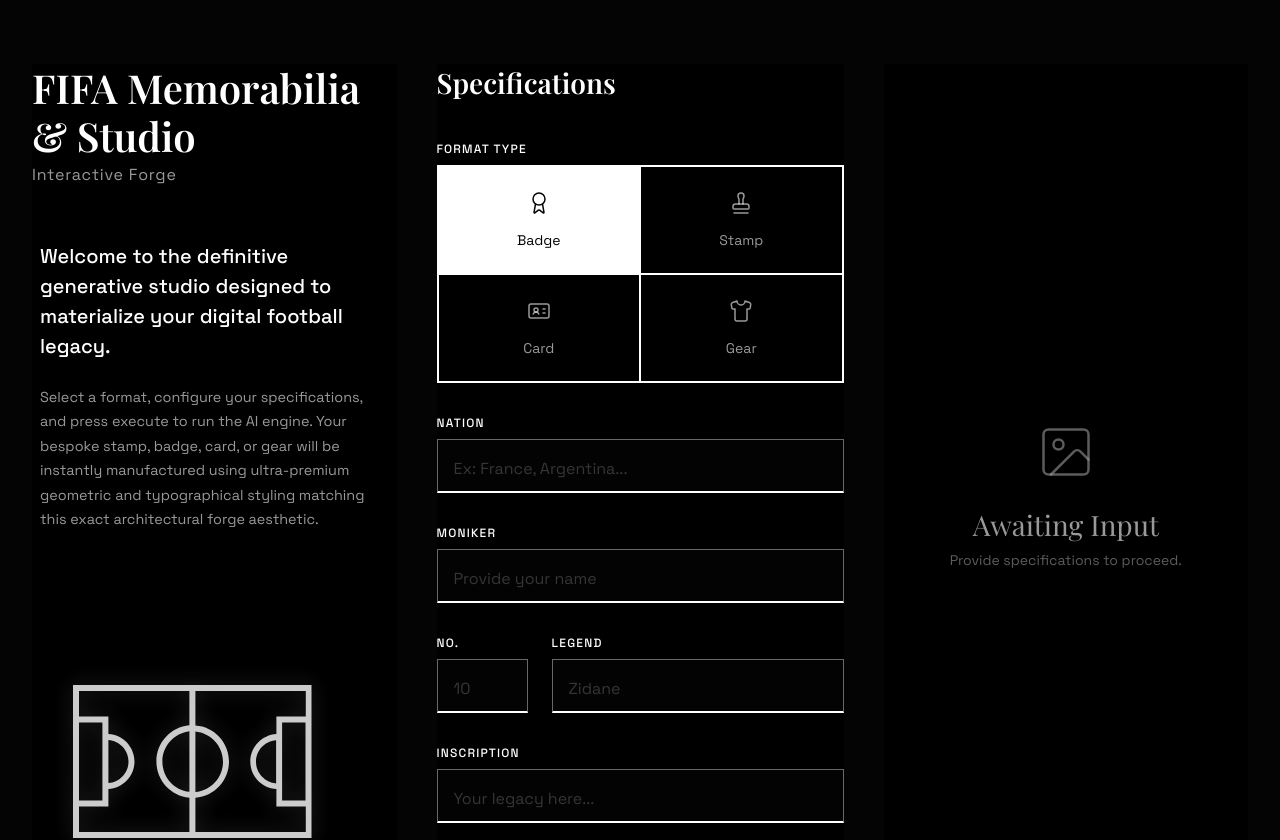
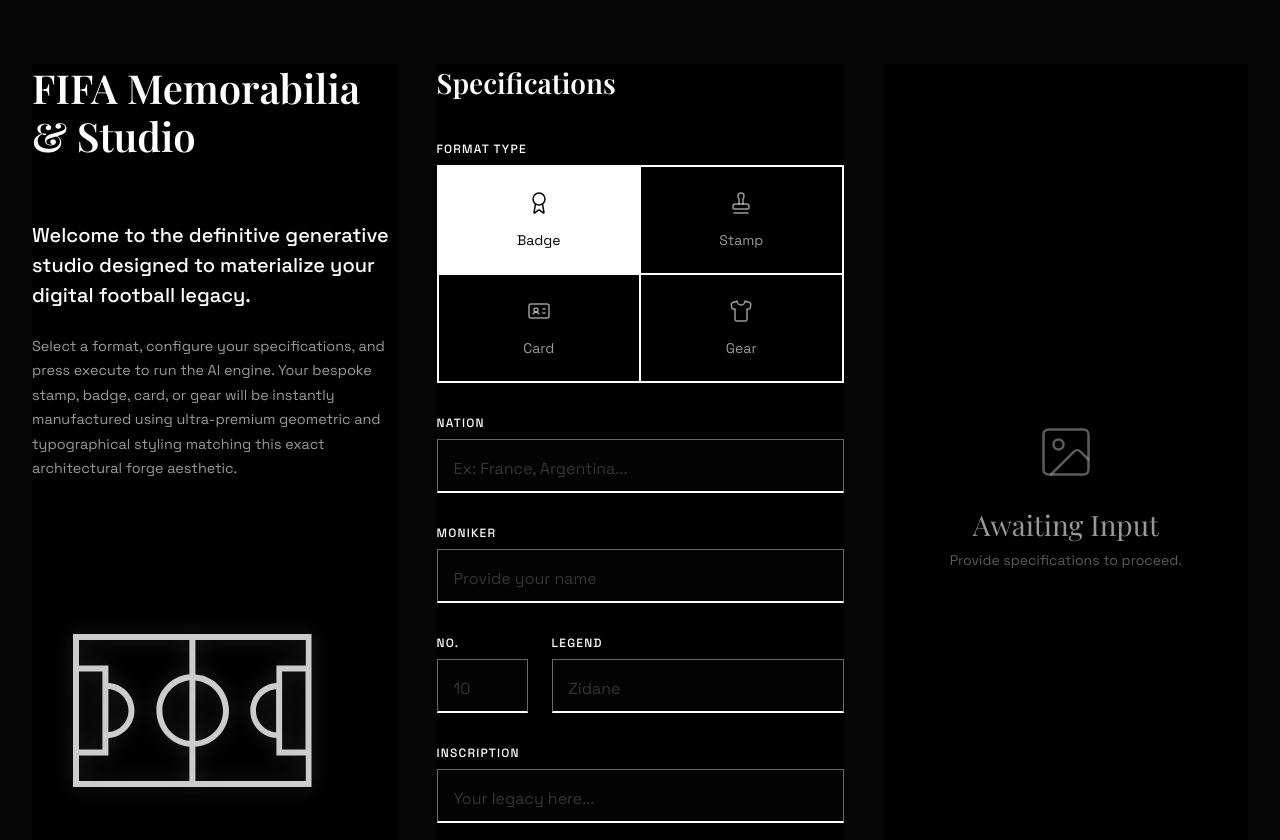
Before and after one commit to vamsibatchu1/fifa26, a React (Vite) app: page / in a window 1280 px wide. Shown: the top 840 px of the page. Built offline with nearby package versions, Linux system fonts and the light colour scheme.

Commit message:
UI: Remove 'Interactive Forge' text and horizontal padding from intro column.

```diff
--- a/src/App.jsx
+++ b/src/App.jsx
@@ -83,10 +83,9 @@
         <section className="glass-panel" style={{ height: 'fit-content' }}>
           <header className="header">
             <h1>FIFA Memorabilia<br />& Studio</h1>
-            <p>Interactive Forge</p>
           </header>
 
-          <div style={{ padding: '0 0.5rem' }}>
+          <div style={{ padding: '0' }}>
             <p style={{ fontFamily: 'var(--font-sans)', fontSize: '1.25rem', color: 'var(--text-primary)', lineHeight: 1.5, marginBottom: '1.5rem', fontWeight: 500 }}>
               Welcome to the definitive generative studio designed to materialize your digital football legacy.
             </p>
```
